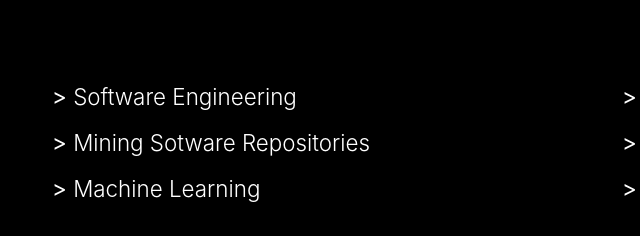
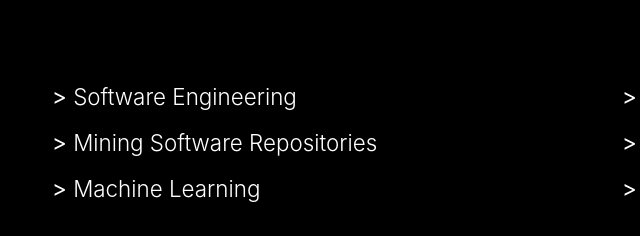
Before and after one commit to sharukat/sharukat.github.io, a plain HTML site: page index.html in a window 1280 px wide. Shown: the part 2624-2860 px from the top of the page, 33-673 px from the left. Drawn offline with nearby package versions, Linux system fonts and the light colour scheme; files whose address does not match are found by name.

Commit message:
Commit 06

```diff
--- a/index.html
+++ b/index.html
@@ -177,7 +177,7 @@
                 <div class="col-md-6">
                     <div class="">
                         <h4 class="publication-text" style="color: #fff; font-size: 1.4rem;"> <b>></b> Software Engineering</h4>
-                        <h4 class="publication-text" style="color: #fff; font-size: 1.4rem;"> <b>></b> Mining Sotware Repositories</h4>
+                        <h4 class="publication-text" style="color: #fff; font-size: 1.4rem;"> <b>></b> Mining Software Repositories</h4>
                         <h4 class="publication-text" style="color: #fff; font-size: 1.4rem;"> <b>></b> Machine Learning</h4>
                     </div>
                 </div>
```
